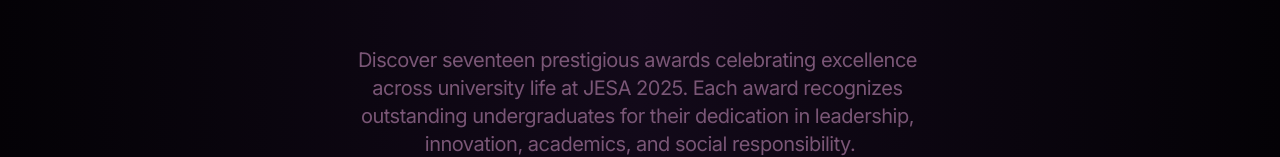
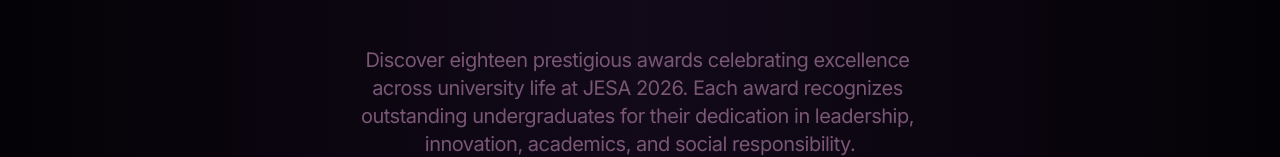
Before and after one commit to University-Of-Sri-Jayewardenepura/JESA, a Next.js app: page /awards in a window 1280 px wide. Shown: the part 247-404 px from the top of the page. Built offline with nearby package versions, Linux system fonts and the light colour scheme; a web font is replaced by a local one.

Commit message:
Update awards count to eighteen and year to 2026 on awards page

```diff
--- a/app/(site)/awards/awards-card.tsx
+++ b/app/(site)/awards/awards-card.tsx
@@ -24,8 +24,8 @@
 						once
 						startOnView={false}
 					>
-						Discover seventeen prestigious awards celebrating excellence across
-						university life at JESA 2025. Each award recognizes outstanding
+						Discover eighteen prestigious awards celebrating excellence across
+						university life at JESA 2026. Each award recognizes outstanding
 						undergraduates for their dedication in leadership, innovation,
 						academics, and social responsibility.
 					</TextAnimate>
```
